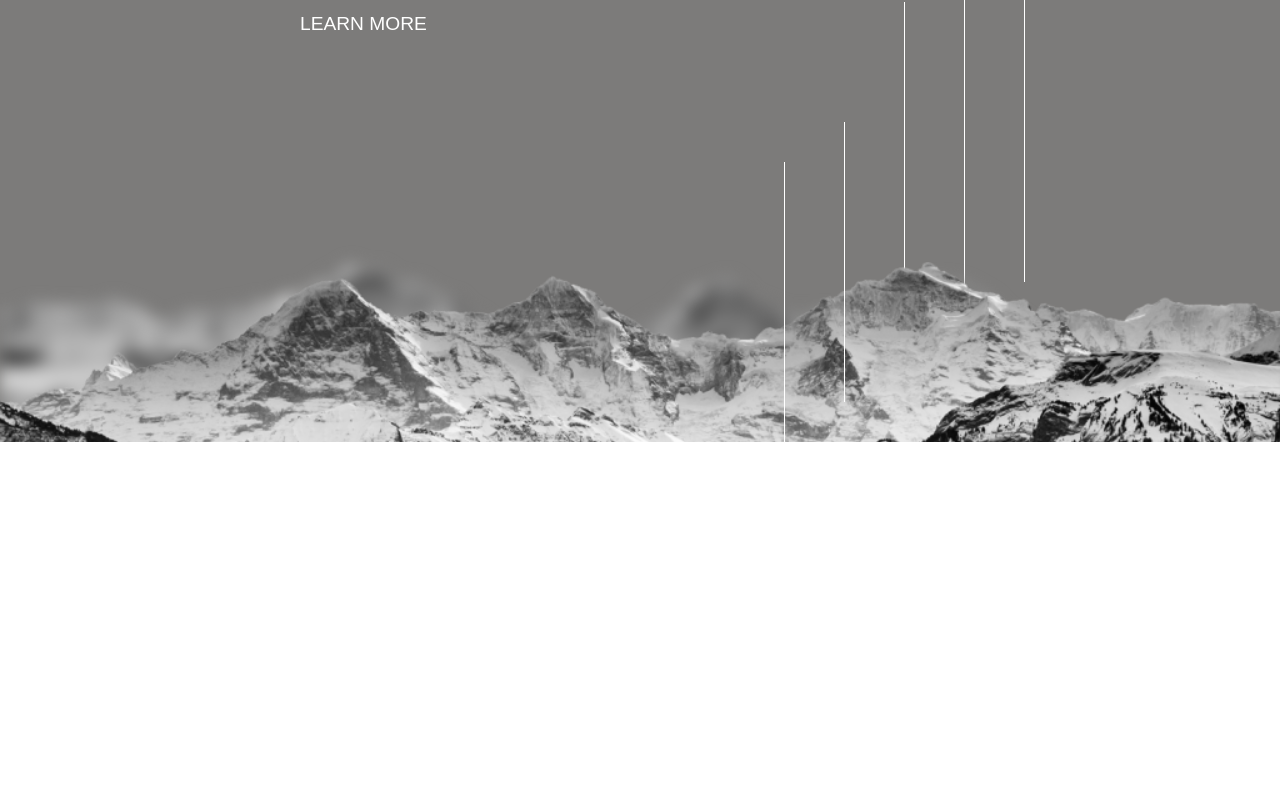
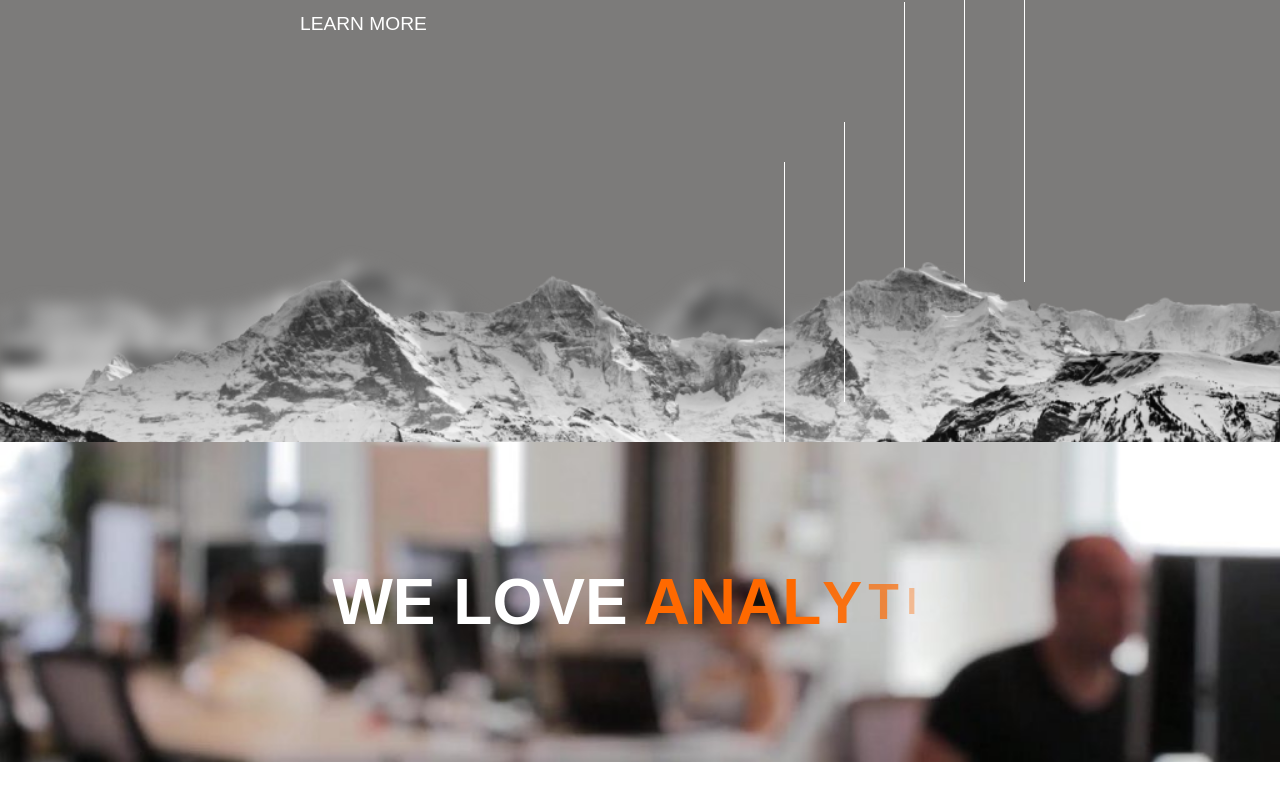
Before and after one commit to thesageak/caltv, a Next.js app: page /section/join in a window 1280 px wide. Shown: the part 538-1338 px from the top of the page. Built offline with nearby package versions, Linux system fonts and the light colour scheme.

Commit message:
Add animated banner for Join page

```diff
--- a/app/section/contact/page.tsx
+++ b/app/section/contact/page.tsx
@@ -12,7 +12,7 @@ export default function Contact() {
                         Contact Us.
                     </h1>
                     <p className="font-bold mb-10">
-                        Reach out to us through this form for general inquiries.
+                        Reach out to us through this form for general inqfuiries.
                         For collaboration or feature requests, please use the Get Featured form.
                     </p>
                     <p className="font-bold">
--- a/app/section/join/page.tsx
+++ b/app/section/join/page.tsx
@@ -1,9 +1,11 @@
 'use client';
 
-import { easeInOut, motion, useScroll, useSpring, useTransform } from 'framer-motion'
-import { useEffect } from 'react';
+import { motion, useScroll, useSpring, useTransform, AnimatePresence } from 'framer-motion'
+import { useState, useEffect } from 'react';
+import TextReveal from '@/components/TextReveal';
 import mountain from '../../../public/peak_mountain.png'
 import calTVCircle from '@/public/CalTVLogoBlackCircle.png'
+import officeImage from '@/public/office_cover.jpg'
 
 export default function Join() {
     const { scrollY } = useScroll();
@@ -11,6 +13,16 @@ export default function Join() {
     const backY = useSpring(rawBackY, { stiffness: 35, damping: 20 });
     const rawMiddleY = useTransform(scrollY, [0, 500], [0, 100]);
     const middleY = useSpring(rawMiddleY, { stiffness: 50, damping: 25 });
+
+    const texts = ["MARKETING", "ANALYTICS", "PRODUCTION", "EDITING", ""]
+    const [index, setIndex] = useState(0);
+    const [showLogo, setShowLogo] = useState(false);
+
+    useEffect(() => {
+        if (index === texts.length - 1) return;
+        const interval = setInterval(() => setIndex((prevIndex) => (prevIndex + 1) % texts.length), 4000);
+            return () => clearInterval(interval);
+        }, [index]);
 
     return (
         <div>
@@ -58,8 +70,8 @@ export default function Join() {
                 <motion.img
                     src={calTVCircle.src}
                     className="w-60 h-auto object-cover mt-10 ml-15"
-                    initial={{ clipPath: "circle(0% at 50% 50%)" }}   // start fully hidden
-                    animate={{ clipPath: "circle(100% at 50% 50%)" }}   // reveal to half radius (adjust as needed)
+                    initial={{ clipPath: "circle(0% at 50% 50%)" }}
+                    animate={{ clipPath: "circle(100% at 50% 50%)" }}
                     transition={{ ease: "easeIn", duration: 0.25, delay: 0.5 }}
                 />
 
@@ -95,7 +107,49 @@ export default function Join() {
 
             </div>
 
-            <div className="h-300" bg-white />
+            {/* <div className="h-100" bg-white /> */}
+
+
+            <div className="relative flex justify-center items-center">
+                <img
+                    src={officeImage.src}
+                    alt="Office Cover"
+                    className="w-full h-80 object-cover"
+                />
+                <div className="absolute flex justify-center items-center gap-4 translate-x-10">
+                    <p
+                        className="text-white text-[4rem] font-extrabold"
+                    >
+                        WE LOVE
+                    </p>
+                    <div className="w-[30vw]">
+                        <AnimatePresence
+                            mode="wait"
+                            onExitComplete ={() => {if (index === texts.length - 1) setShowLogo(true);}}
+                        >
+                            <TextReveal
+                                key={texts[index]}
+                                text={texts[index]}
+                                className="text-orange-500 text-[4rem] font-extrabold"
+                            />
+                        </AnimatePresence>
+                        {
+                            showLogo && (
+                            <motion.img
+                                src={calTVCircle.src}
+                                initial={{ opacity: 0}}
+                                animate={{ opacity: 1 }}
+                                transition={{ duration: 0.5 }}
+                                className="w-60 h-auto"
+                            />
+                        )}
+                    </div>
+                </div>
+            </div>
+
+
+
+            <div className="h-100" bg-white />
 
         </div>
     )
--- /dev/null
+++ b/components/TextReveal.tsx
@@ -0,0 +1,49 @@
+'use client';
+import { motion, useInView, Variants } from 'framer-motion'
+import React from 'react';
+
+export default function TextReveal({text, className} : {text: string, className?: string}) {
+    const splittedText = text.split('');
+    const ref = React.useRef(null);
+    const isInView = useInView(ref , { once: true });
+
+    const revealVariants: Variants = {
+        initial: { opacity: 0, scale: 0.3 },
+        animate: (i: number) => ({
+            opacity: 1,
+            scale: 1,
+            transition: {
+                delay: i * 0.1,
+                duration: 0.4,
+                ease: 'easeOut'
+            },
+        }),
+    } as const;
+
+    return (
+        <div ref={ref}>
+            {
+                splittedText.map((letter, index) => (
+                    <motion.span
+                        key={index}
+                        variants={revealVariants}
+                        initial="initial"
+                        animate={isInView ? "animate" : ""}
+                        exit={{
+                            opacity: 0,
+                            scale: 0,
+                            transition: {
+                                delay: index * 0.1,
+                                duration: 0.2,
+                                ease: 'easeIn'
+                            },
+                        }}
+                        custom={index}
+                        className={className + " inline-block"}
+                    >
+                        {letter}
+                    </motion.span>
+            ))}
+        </div>
+    );
+}
```
Also changed, not shown: public/office_cover.jpg (added).
